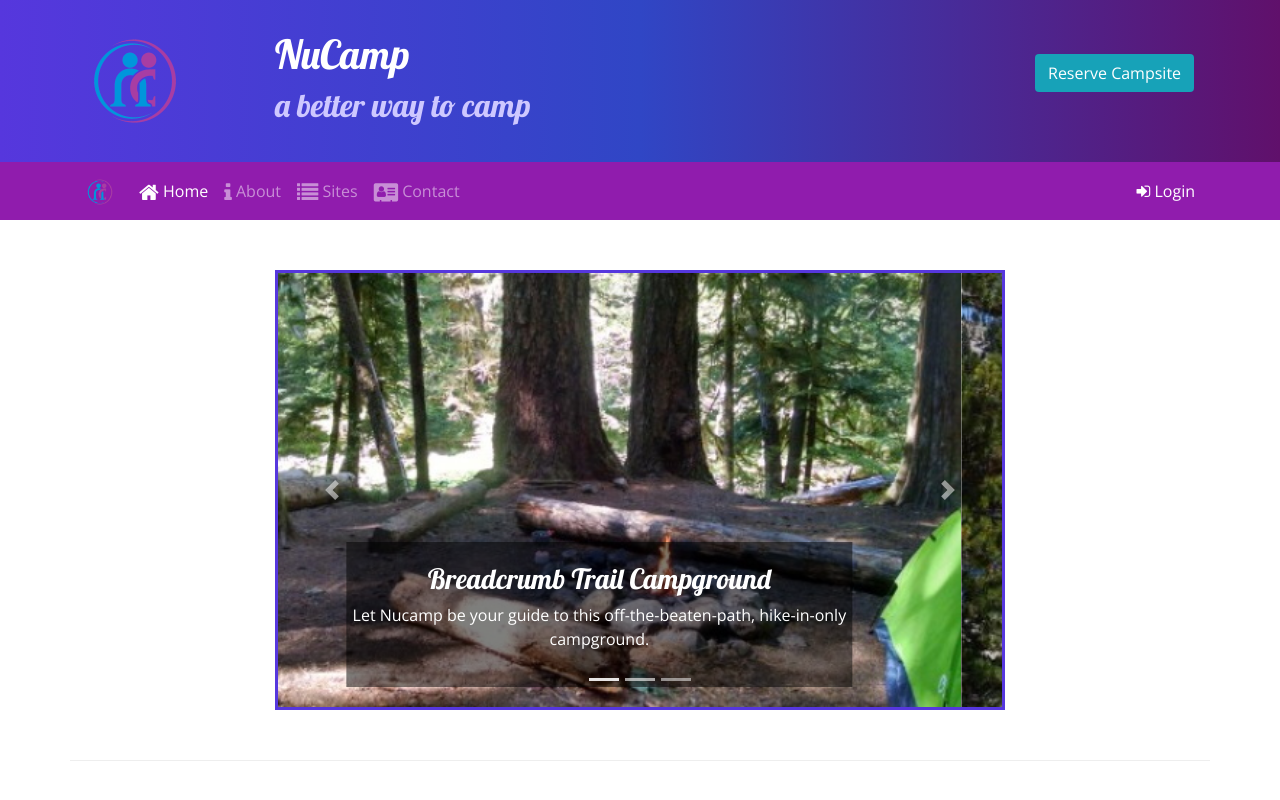
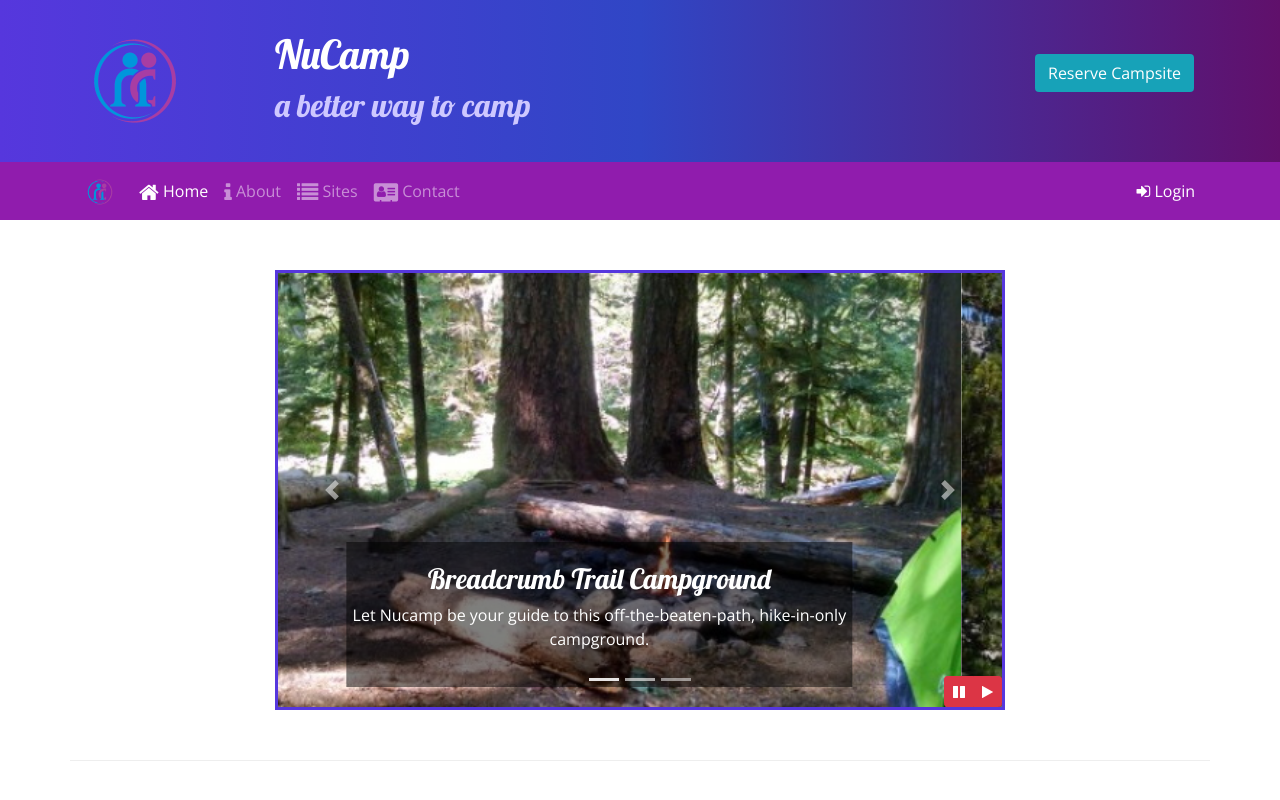
Before and after one commit to acrichards3/bootstrapExamples, a website: page index.html in a window 1280 px wide. Shown: the top 800 px of the page. Drawn offline with nearby package versions, Linux system fonts and the light colour scheme.

Commit message:
Bootstrap and jQuery Part 1

```diff
--- a/css/styles.css
+++ b/css/styles.css
@@ -48,3 +48,10 @@ a, a:hover {
 .carousel {
     border: solid #5637DD;
 }
+
+#carouselButton {
+    position: absolute;
+    right: 0;
+    bottom: 0;
+    z-index: 100;
+}
--- a/index.html
+++ b/index.html
@@ -191,6 +191,14 @@
                         <span class="carousel-control-next-icon"></span>
                         <span class="sr-only">Next</span>
                     </a>
+                    <div class="btn-group" id="carouselButton">
+                        <button class="btn btn-danger btn-sm" id="carouselPause">
+                            <i class="fa fa-pause"></i>
+                        </button>
+                        <button class="btn btn-danger btn-sm" id="carouselPlay">
+                            <i class="fa fa-play"></i>
+                        </button>
+                    </div>
                 </div>
             </div>
         </div>
@@ -274,9 +282,15 @@
     <script src="node_modules/bootstrap/dist/js/bootstrap.min.js"></script>
 
     <script>
-        $(function () {
-            $('[data-toggle="tooltip"]').tooltip()
-        })
+        $(function() {
+            $(".carousel").carousel( {interval: 2000, pause: "false" } );
+            $("#carouselPause").click(function() {
+                $(".carousel").carousel("pause");
+            });
+            $("#carouselPlay").click(function() {
+                $(".carousel").carousel("cycle");
+            });
+        });
     </script>
 
 </body>
```
